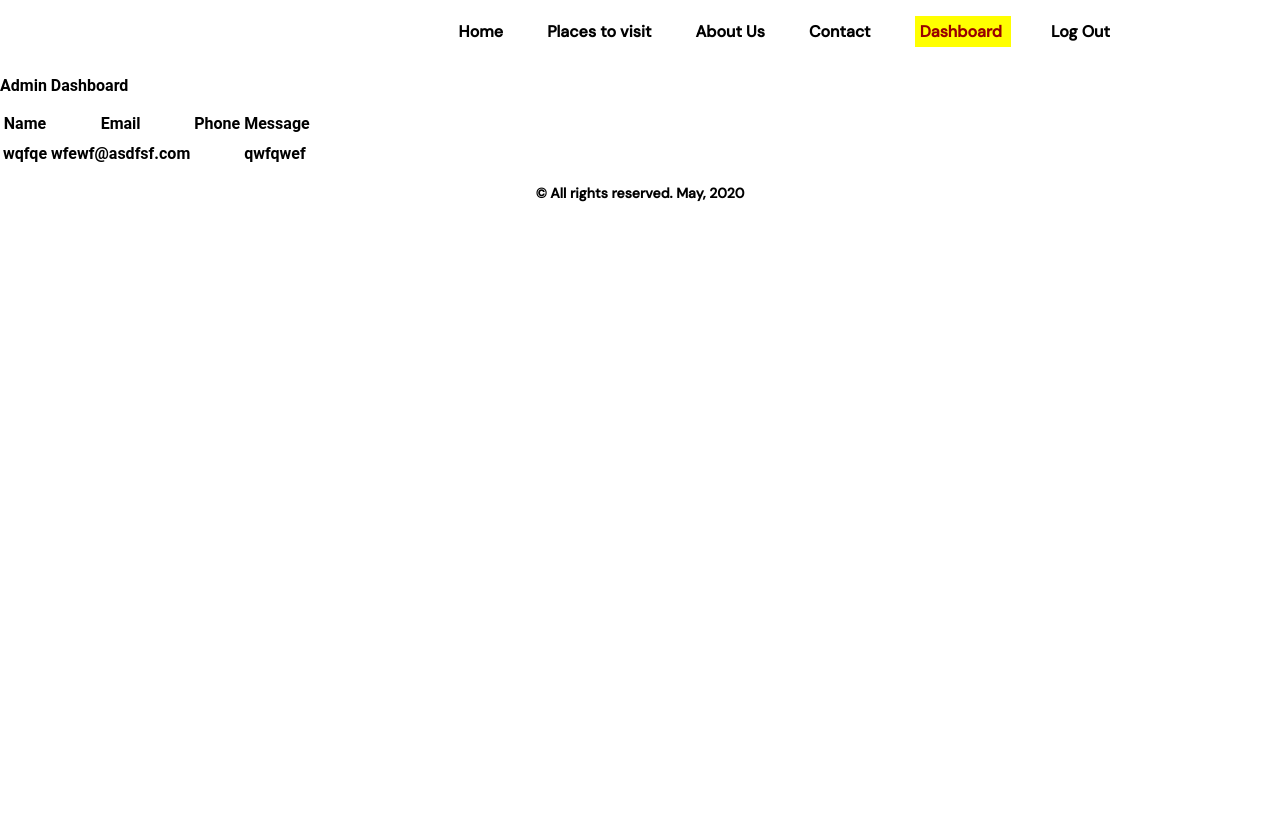
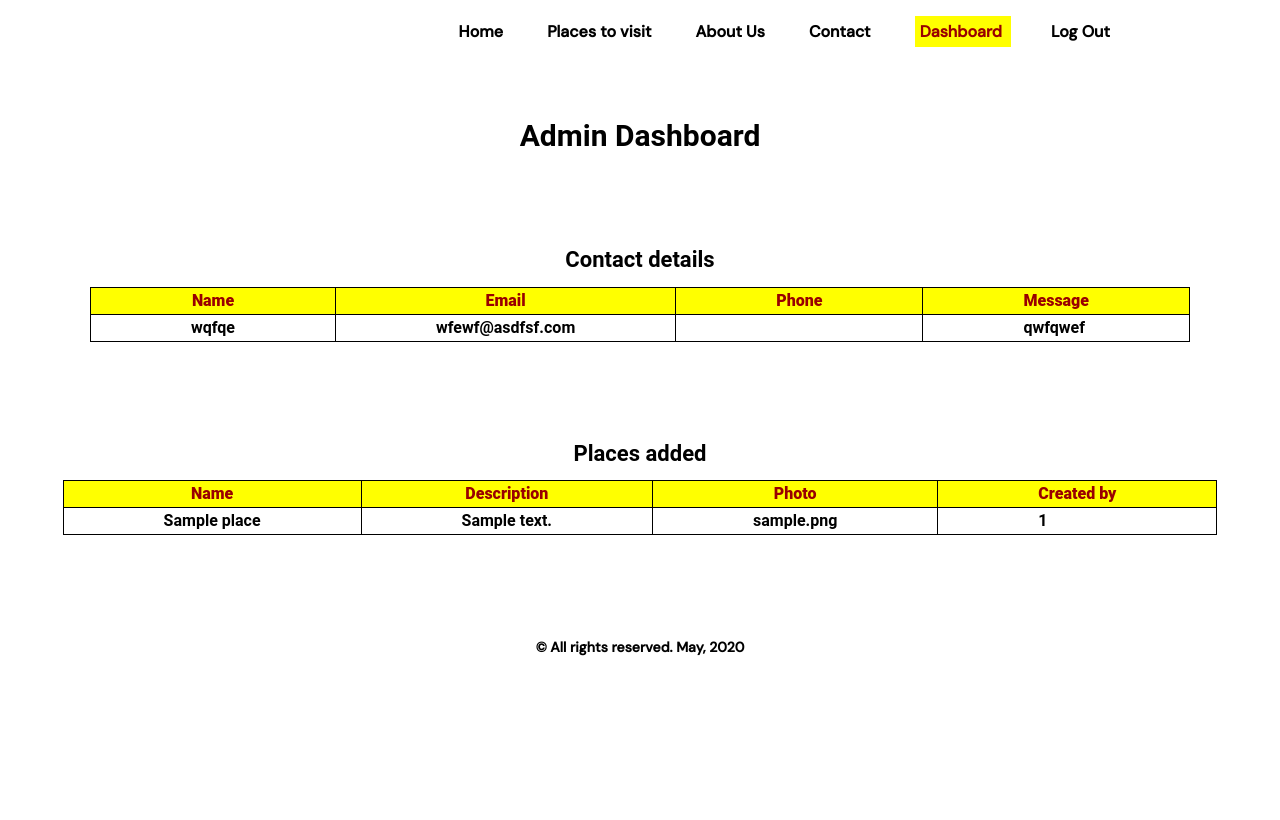
Before and after one commit to Enes9999/visitkosovo, a PHP site: page /dashboard.php in a window 1280 px wide. Run offline with PHP 8.4, Linux system fonts and the light colour scheme; a user stored in the database is signed in; data comes from the database, SQL or seed files in the repository; tables that the repository leaves empty hold one stand-in row (values such as "Sample post"); some web fonts are replaced.

Commit message:
dashboard updates

```diff
--- a/css/index.css
+++ b/css/index.css
@@ -90,3 +90,36 @@ img {
   width: 94%;
   height: 94%;
 }
+
+
+/* dashboardi */
+.table-1 {
+  margin: 0 auto;
+  border: 1px solid black;
+  border-collapse: collapse;
+
+}#dashboard-text{
+  text-align: center;
+  margin-bottom: 30px;
+  margin-top: 80px;
+  font-size: 30px;
+}.rows{
+  padding-left: 100px;
+  padding-right: 100px;
+  border: 1px solid black;
+  font-weight: bolder;
+  background-color: yellow;
+  color: #990000;
+
+}.table-data{
+  padding-left: 100px;
+  padding-right: 100px;
+  border: 1px solid black;
+
+}.dashboard-h1{
+  margin-top: 100px;
+  font-size: 22px;
+  text-align: center;
+}footer{
+  margin-top: 100px;
+}
--- a/dashboard.php
+++ b/dashboard.php
@@ -10,32 +10,59 @@ if(!Auth::isAdmin()) {
 }
 
 $contacts = Dashboard::getContacts();
-
+$places = Dashboard::getPlaces();
 ?>
 
-<h1>Admin Dashboard</h1>
+
+
+<h1 id="dashboard-text">Admin Dashboard</h1>
 
 <div class="container">
+  <h1 class="dashboard-h1"> Contact details </h1>
+    <table class="table-1">
+        <tr>
 
-    <table>
-        <tr>
-            <th>Name</th>
-            <th>Email</th>
-            <th>Phone</th>
-            <th>Message</th>
+            <th class="rows">Name</th>
+            <th class="rows">Email</th>
+            <th class="rows">Phone</th>
+            <th class="rows">Message</th>
 
         <tr>
 
             <?php foreach($contacts as $contact): ?>
         <tr>
-            <td><?php echo $contact['name']; ?></td>
-            <td><?php echo $contact['email']; ?></td>
-            <td><?php echo $contact['phone']; ?></td>
-            <td><?php echo $contact['message']; ?></td>
+            <td class="table-data"><?php echo $contact['name']; ?></td>
+            <td class="table-data"><?php echo $contact['email']; ?></td>
+            <td class="table-data"><?php echo $contact['phone']; ?></td>
+            <td class="table-data"><?php echo $contact['message']; ?></td>
         <tr>
             <?php endforeach; ?>
     </table>
 
+
+
+<h1 class="dashboard-h1"> Places added </h1>
+    <table class="table-1">
+        <tr>
+
+            <th class="rows">Name</th>
+            <th class="rows">Description</th>
+            <th class="rows">Photo</th>
+            <th class="rows">Created by</th>
+
+        <tr>
+
+            <?php foreach($places as $place): ?>
+        <tr>
+            <td class="table-data"><?php echo $place['name']; ?></td>
+            <td class="table-data"><?php echo $place['description']; ?></td>
+            <td class="table-data"><?php echo $place['photo']; ?></td>
+            <td class="table-data"><?php echo $place['created_by']; ?></td>
+        <tr>
+            <?php endforeach; ?>
+    </table>
+
+
 </div>
 
 <?php require_once "./footer.php"; ?>
--- a/lib/Contact.php
+++ b/lib/Contact.php
@@ -16,9 +16,10 @@ class Contact {
 
         $name = $data['name'];
         $email = $data['email'];
+        $phone = $data ['phone'];
         $message = $data['message'];
 
-        $sql = "INSERT INTO contacts (name, email, message) VALUES ('" . $name. "', '" . $email.  "','" . $message."');";
+        $sql = "INSERT INTO contacts (name, email, phone,message) VALUES ('" . $name. "', '" . $email.  "','" . $phone."','" . $message."');";
         $result = $db->query($sql);
 
         return $result;
--- a/lib/Dashboard.php
+++ b/lib/Dashboard.php
@@ -12,4 +12,12 @@ class Dashboard {
 
         return $contacts;
     }
+     public static function getPlaces() {
+        $db = new Database();
+
+        $sql = "SELECT * FROM places;";
+        $places = $db->find($sql);
+
+        return $places;
+    }
 }
```
Also changed, not shown: places.php (+94 -0 lines), css/places.css (line endings or trailing spaces).
